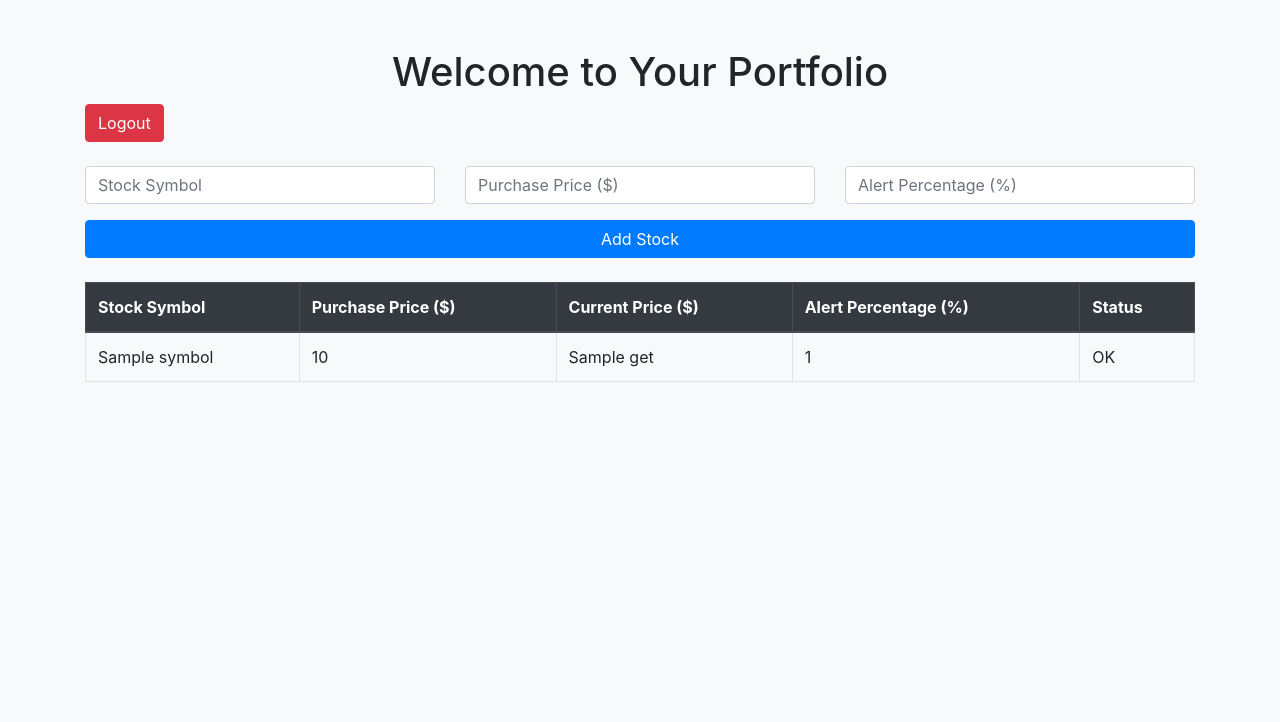
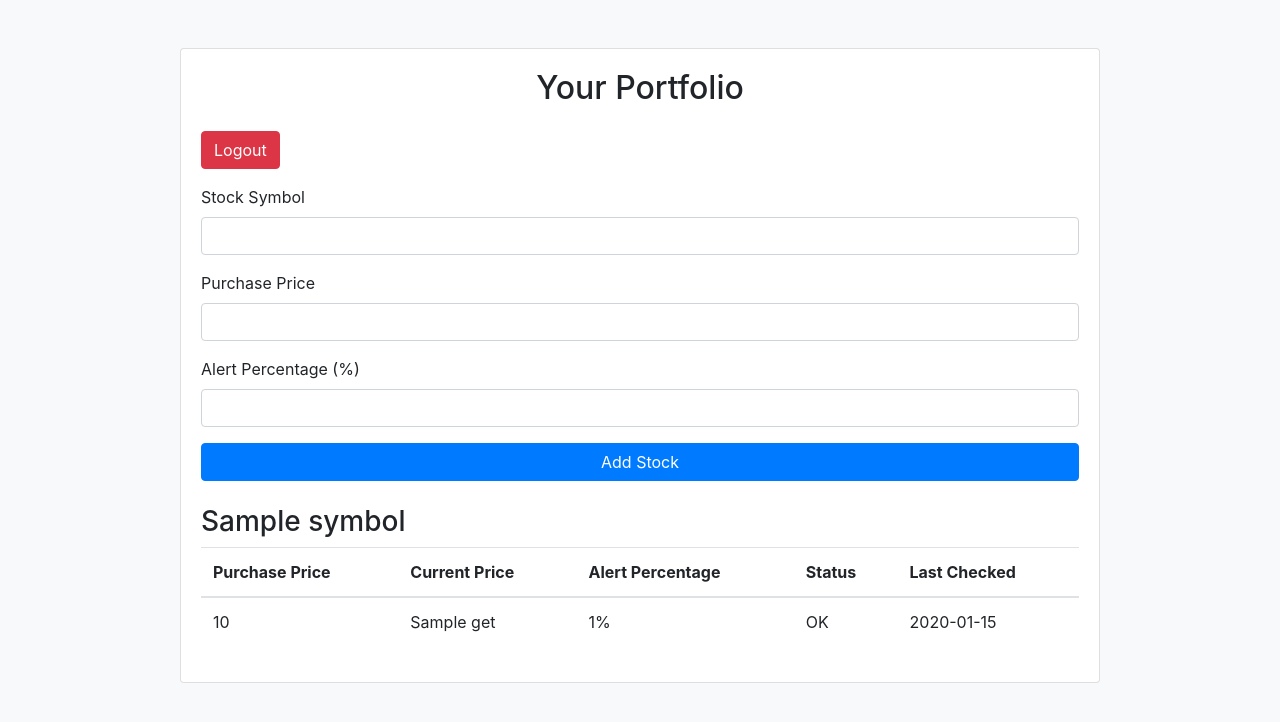
Before and after one commit to JustinKerr401/CSC468Group8, a Flask app: page /portfolio in a window 1280 px wide. Shown: the top 722 px of the page. Run offline with Flask 2, Linux system fonts and the light colour scheme; the visitor is signed in with stand-in values (Sample User, id 1); a database or web service that is not in the repository returns one stand-in record (values such as "Sample title"); some libraries are stand-ins or nearby versions.

Commit message:
Improvement of portfolio
Multiple stocks of the same type work, alert percentage now has percentage sign

```diff
--- a/app.py
+++ b/app.py
@@ -41,6 +41,7 @@ def logout():
 def portfolio():
     if "email" not in session:
         return redirect("/")
+
     email = session["email"]
 
     if request.method == "POST":
@@ -59,22 +60,31 @@ def portfolio():
             "last_checked": timestamp
         })
 
+    # Find all stocks for the user, regardless of symbol
     stocks = mongo.db.stocks.find({"email": email})
     stock_data = {}
+
     for stock in stocks:
+        # Ensure that each symbol gets its own list of stocks
+        if stock["symbol"] not in stock_data:
+            stock_data[stock["symbol"]] = []
+
         status = "OK"
         if stock["current_price"]:
             change = abs((stock["current_price"] - stock["purchase_price"]) / stock["purchase_price"]) * 100
             if change >= stock["alert_percentage"]:
                 status = "ALERT"
-        stock_data[stock["symbol"]] = {
+
+        stock_data[stock["symbol"]].append({
             "purchase_price": stock["purchase_price"],
             "current_price": stock.get("current_price", "N/A"),
             "alert_percentage": stock["alert_percentage"],
-            "status": status
-        }
+            "status": status,
+            "last_checked": stock["last_checked"]
+        })
 
     return render_template("portfolio.html", stocks=stock_data)
 
+
 if __name__ == "__main__":
     app.run(host="0.0.0.0", port=5000, debug=True)
--- a/templates/portfolio.html
+++ b/templates/portfolio.html
@@ -3,7 +3,7 @@
   <head>
     <meta charset="UTF-8" />
     <meta name="viewport" content="width=device-width, initial-scale=1.0" />
-    <title>Your Stock Portfolio</title>
+    <title>Portfolio</title>
     <link
       href="https://stackpath.bootstrapcdn.com/bootstrap/4.5.2/css/bootstrap.min.css"
       rel="stylesheet"
@@ -11,70 +11,77 @@
   </head>
   <body class="bg-light">
     <div class="container mt-5">
-      <h1 class="text-center">Welcome to Your Portfolio</h1>
-      <a href="/logout" class="btn btn-danger mb-4">Logout</a>
-
-      <!-- Add Stock Form -->
-      <form method="POST" class="mb-4">
-        <div class="row">
-          <div class="col-md-4">
+      <div class="row justify-content-center">
+        <div class="col-md-10">
+          <div class="card">
+            <div class="card-body">
+              <h2 class="text-center mb-4">Your Portfolio</h2>
+              <a href="/logout" class="btn btn-danger mb-3">Logout</a>
+              <form method="POST" action="/portfolio" class="mb-4">
+                <div class="form-group">
+                  <label for="symbol">Stock Symbol</label>
                   <input
                     type="text"
+                    class="form-control"
+                    id="symbol"
                     name="symbol"
-              class="form-control"
-              placeholder="Stock Symbol"
                     required
                   />
                 </div>
-          <div class="col-md-4">
+                <div class="form-group">
+                  <label for="purchase_price">Purchase Price</label>
                   <input
                     type="number"
-              step="0.01"
+                    class="form-control"
+                    id="purchase_price"
                     name="purchase_price"
-              class="form-control"
-              placeholder="Purchase Price ($)"
                     required
                   />
                 </div>
-          <div class="col-md-4">
+                <div class="form-group">
+                  <label for="alert_percentage">Alert Percentage (%)</label>
                   <input
                     type="number"
-              step="0.01"
+                    class="form-control"
+                    id="alert_percentage"
                     name="alert_percentage"
-              class="form-control"
-              placeholder="Alert Percentage (%)"
                     required
                   />
                 </div>
-        </div>
-        <button type="submit" class="btn btn-primary btn-block mt-3">
+                <button type="submit" class="btn btn-primary btn-block">
                   Add Stock
                 </button>
               </form>
 
-      <!-- Display Stocks -->
-      <table class="table table-bordered table-hover">
-        <thead class="thead-dark">
+              {% for symbol, stocks in stocks.items() %}
+                <h3>{{ symbol }}</h3>
+                <table class="table">
+                  <thead>
                     <tr>
-            <th>Stock Symbol</th>
-            <th>Purchase Price ($)</th>
-            <th>Current Price ($)</th>
-            <th>Alert Percentage (%)</th>
+                      <th>Purchase Price</th>
+                      <th>Current Price</th>
+                      <th>Alert Percentage</th>
                       <th>Status</th>
+                      <th>Last Checked</th>
                     </tr>
                   </thead>
                   <tbody>
-          {% for symbol, info in stocks.items() %}
+                    {% for stock in stocks %}
                       <tr>
-            <td>{{ symbol }}</td>
-            <td>{{ info.purchase_price }}</td>
-            <td>{{ info.current_price or 'N/A' }}</td>
-            <td>{{ info.alert_percentage }}</td>
-            <td>{{ info.status }}</td>
+                        <td>{{ stock.purchase_price }}</td>
+                        <td>{{ stock.current_price }}</td>
+                        <td>{{ stock.alert_percentage }}%</td>
+                        <td>{{ stock.status }}</td>
+                        <td>{{ stock.last_checked.strftime('%Y-%m-%d %H:%M:%S') }}</td>
                       </tr>
                     {% endfor %}
                   </tbody>
                 </table>
+              {% endfor %}
+            </div>
+          </div>
+        </div>
+      </div>
     </div>
   </body>
 </html>
```
Lines whose indentation alone changed are shown as unchanged.
